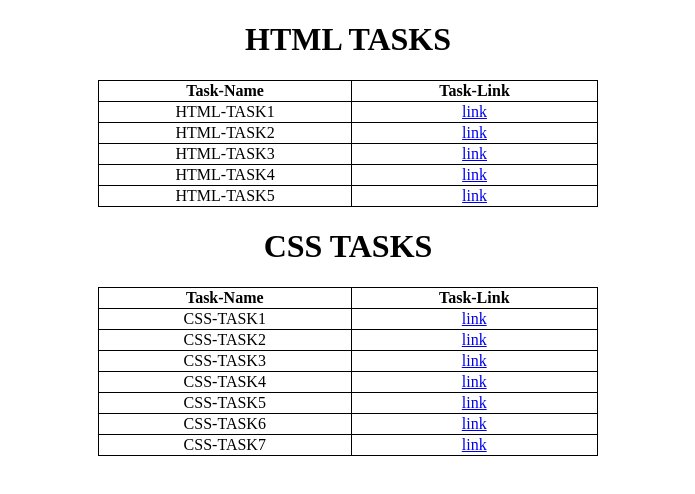
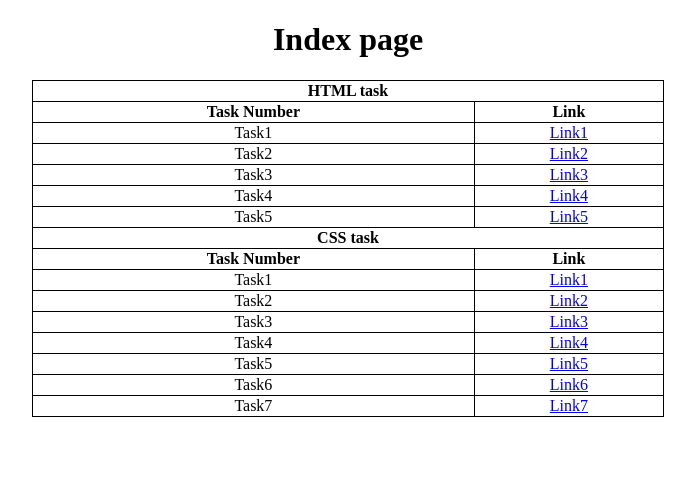
Before and after one commit to vasanthvvsc/mern.ethenus, a plain HTML site: page index.html in a window 1280 px wide. Shown: the whole page, without its empty margins (292-987 px from the left). Drawn offline with Linux system fonts and the light colour scheme.

Commit message:
Update index.html

```diff
--- a/index.html
+++ b/index.html
@@ -3,86 +3,89 @@
 <head>
     <meta charset="UTF-8">
     <meta name="viewport" content="width=device-width, initial-scale=1.0">
-    <title>Document</title>
+    <title>Index Page</title>
     <style>
-        table, tr, td,th{
+        table,th,td{
             border: 1px solid black;
             border-collapse: collapse;
-            width: 500px;
             text-align: center;
         }
-        table {
-            margin-left: auto;
-            margin-right: auto;
+        table{
+            width: 50%;
         }
-        H1{
-            text-align: center;
-        }
+
+
     </style>
 </head>
 <body>
-    <h1>HTML TASKS</h1>
-    <table border="">
+    <center>
+        <h1>Index page</h1>
+        <table >
             <tr>
-            <th>Task-Name</th>
-            <th>Task-Link</th>
+                <th colspan="2">HTML task</th>
             </tr>
             <tr>
-            <td>HTML-TASK1</td>
-            <td><a href="htmltable.html">link</a></td>
+                <th>Task Number</th>
+                <th>Link</th>
+            </tr>
+
+            <tr>
+                <td>Task1</td>
+                <td><a href="html_task1.html">Link1</a></td>
             </tr>
             <tr>
-            <td>HTML-TASK2</td>
-            <td><a href="htmllists.html">link</a></td>
+                <td>Task2</td>
+                <td><a href="html_task2.html">Link2</a></td>
             </tr>
             <tr>
-            <td>HTML-TASK3</td>
-            <td><a href="htmlanchortags.html">link</a></td>
+                <td>Task3</td>
+                <td><a href="html_task3.html">Link3</a></td>
             </tr>
             <tr>
-            <td>HTML-TASK4</td>
-            <td><a href="htmlforms.html">link</a></td>
+                <td>Task4</td>
+                <td><a href="html_task4.html">Link4</a></td>
             </tr>
             <tr>
-            <td>HTML-TASK5</td>
-            <td><a href="htmlregistrationform.html">link</a></td>
+                <td>Task5</td>
+                <td><a href="html_task5.html">Link5</a></td>
+            </tr>
+            <tr>
+                <th colspan="2">CSS task</th>
+            </tr>
+            <tr>
+                <th>Task Number</th>
+                <th>Link</th>
+            </tr>
+
+            <tr>
+                <td>Task1</td>
+                <td><a href="css_task1.html">Link1</a></td>
+            </tr>
+            <tr>
+                <td>Task2</td>
+                <td><a href="css_task2.html">Link2</a></td>
+            </tr>
+            <tr>
+                <td>Task3</td>
+                <td><a href="css_task3.html">Link3</a></td>
+            </tr>
+            <tr>
+                <td>Task4</td>
+                <td><a href="css_task4.html">Link4</a></td>
+            </tr>
+            <tr>
+                <td>Task5</td>
+                <td><a href="css_task5.html">Link5</a></td>
+            </tr>
+            <tr>
+                <td>Task6</td>
+                <td><a href="css_task6.html">Link6</a></td>
+            </tr>
+            <tr>
+                <td>Task7</td>
+                <td><a href="css_task7.html">Link7</a></td>
             </tr>
         </table>
-    <h1>CSS TASKS</h1>
-    <table border="">
-        <tr>
-            <th>Task-Name</th>
-            <th>Task-Link</th>
-        </tr>
-        <tr>
-            <td>CSS-TASK1</td>
-            <td><a href="csstask1.html">link</a></td>
-        </tr>
-        <tr>
-            <td>CSS-TASK2</td>
-            <td><a href="csstask2.html">link</a></td>
-        </tr>
-        <tr>
-            <td>CSS-TASK3</td>
-            <td><a href="csstask3.html">link</a></td>
-        </tr>
-        <tr>
-            <td>CSS-TASK4</td>
-            <td><a href="csstask4.html">link</a></td>
-        </tr>
-        <tr>
-            <td>CSS-TASK5</td>
-            <td><a href="csstask5.html">link</a></td>
-        </tr>
-        <tr>
-            <td>CSS-TASK6</td>
-            <td><a href="csstask6.html">link</a></td>
-        </tr>
-        <tr>
-            <td>CSS-TASK7</td>
-            <td><a href="csstask7.html">link</a></td>
-        </tr>
-    </table>
-
+    </center>
 </body>
 </html>
```
Lines whose indentation alone changed are shown as unchanged.
